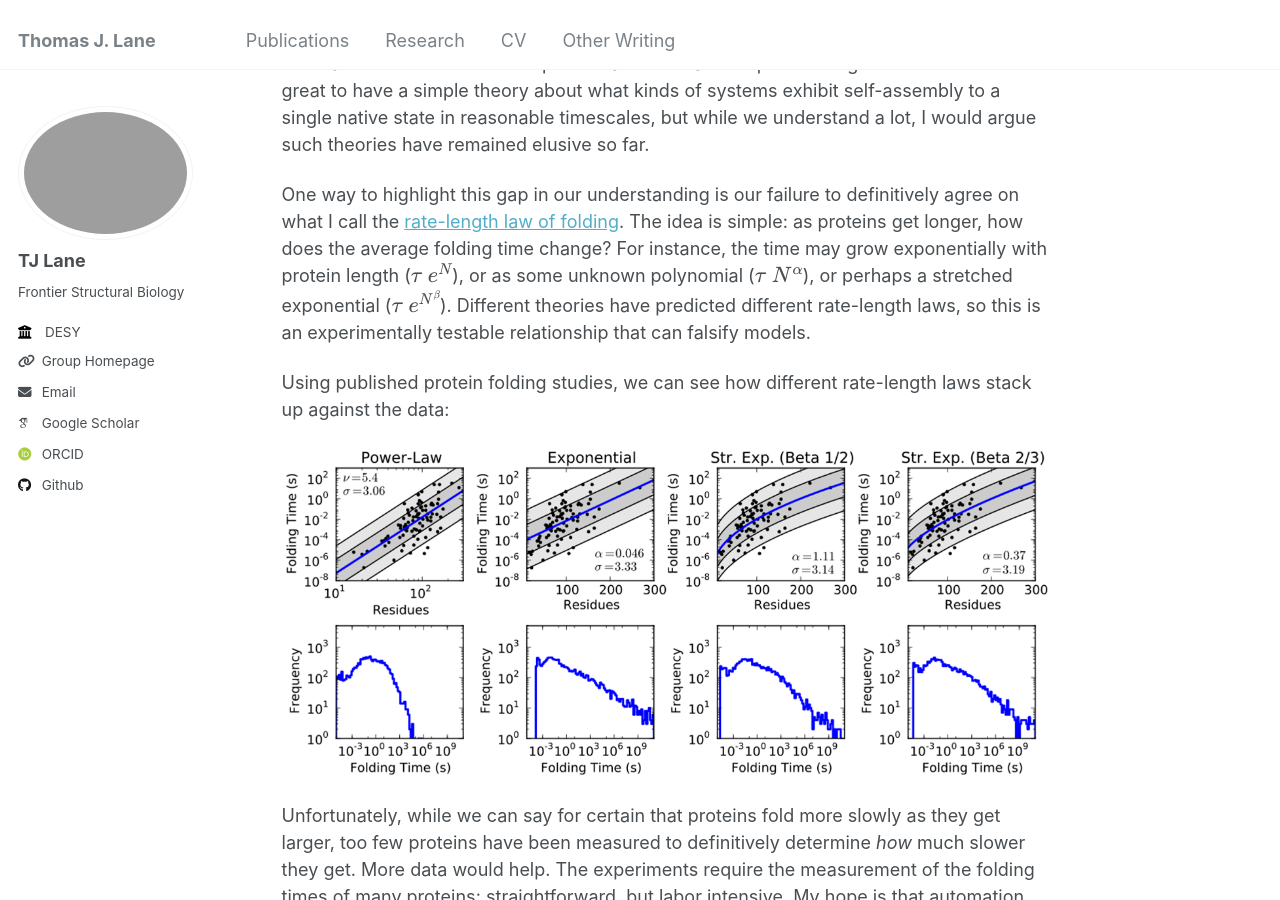
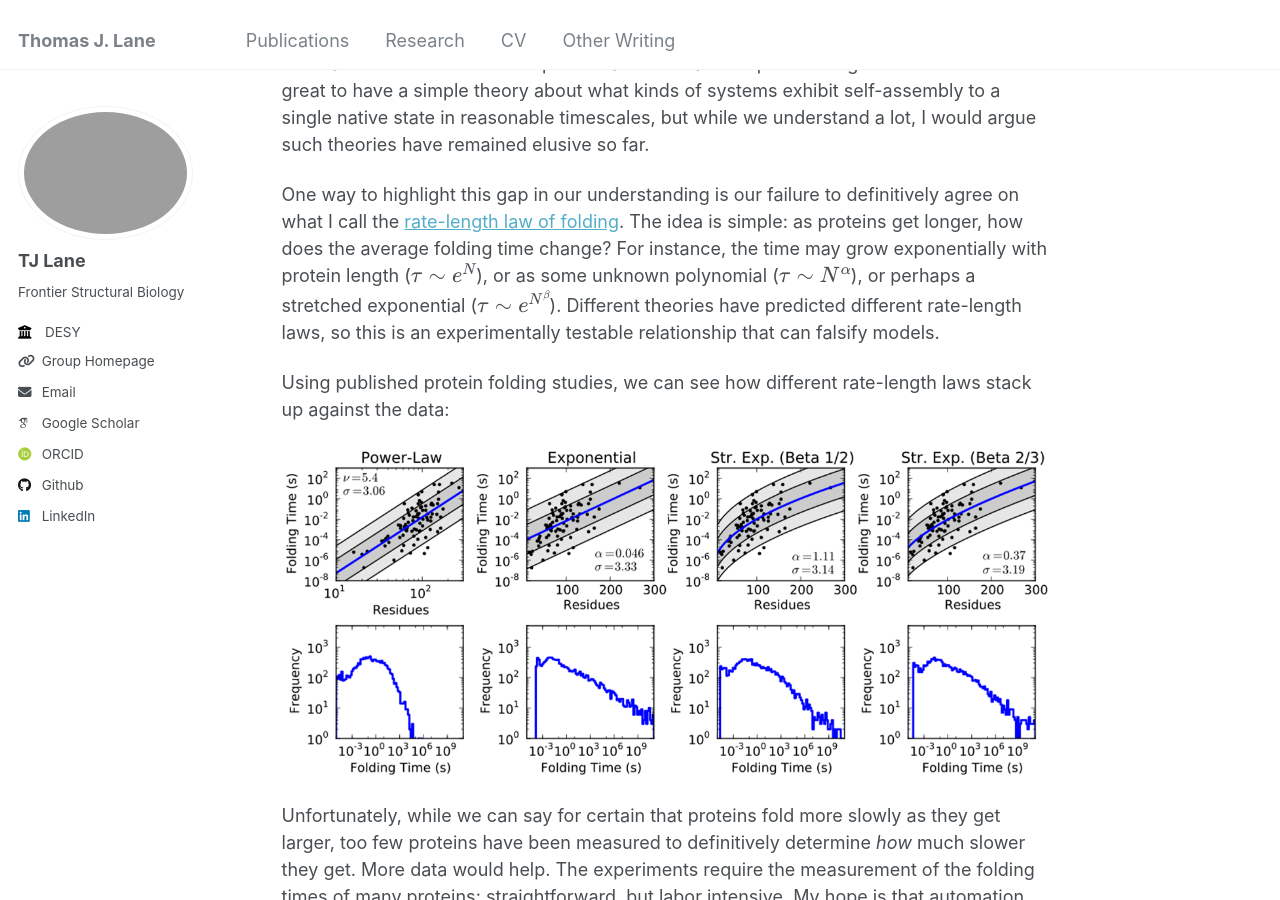
Before and after one commit to tjlane/tjlane.github.io, a Jekyll site: the page built from _posts/2020-02-01-protein-folding.md, in a window 1280 px wide and 900 px high, scrolled down 818 px. Built offline with Jekyll 4.4.1, drawn with Linux system fonts in a browser that asks for light colours; some web fonts are replaced.

Commit message:
sim and linkedin

```diff
--- a/_config.yml
+++ b/_config.yml
@@ -35,6 +35,7 @@ author:
 
   # Repositories and software development
   github           : "tjlane"
+  linkedin         : "https://www.linkedin.com/in/tj-lane-9b911789"
 
 # Publication Category - The following the list of publication categories and their headings
 publication_category:
--- a/_posts/2020-02-01-protein-folding.md
+++ b/_posts/2020-02-01-protein-folding.md
@@ -14,7 +14,7 @@ Instead, proteins – even much larger proteins – fold quite quickly, typicall
 
 Over the years, there has been a lot of work put into trying to understand how this net force arises from the microscopic interactions that hold proteins together. It would be great to have a simple theory about what kinds of systems exhibit self-assembly to a single native state in reasonable timescales, but while we understand a lot, I would argue such theories have remained elusive so far.
 
-One way to highlight this gap in our understanding is our failure to definitively agree on what I call the [rate-length law of folding](https://doi.org/10.1371/journal.pone.0078606). The idea is simple: as proteins get longer, how does the average folding time change? For instance, the time may grow exponentially with protein length (\\(\tau ~ e^{N}\\)), or as some unknown polynomial (\\(\tau ~ N^{\alpha}\\)), or perhaps a stretched exponential (\\(\tau ~ e^{N^{\beta}}\\)). Different theories have predicted different rate-length laws, so this is an experimentally testable relationship that can falsify models.
+One way to highlight this gap in our understanding is our failure to definitively agree on what I call the [rate-length law of folding](https://doi.org/10.1371/journal.pone.0078606). The idea is simple: as proteins get longer, how does the average folding time change? For instance, the time may grow exponentially with protein length (\\(\tau \sim e^{N}\\)), or as some unknown polynomial (\\(\tau \sim N^{\alpha}\\)), or perhaps a stretched exponential (\\(\tau \sim e^{N^{\beta}}\\)). Different theories have predicted different rate-length laws, so this is an experimentally testable relationship that can falsify models.
 
 Using published protein folding studies, we can see how different rate-length laws stack up against the data:
 
```
